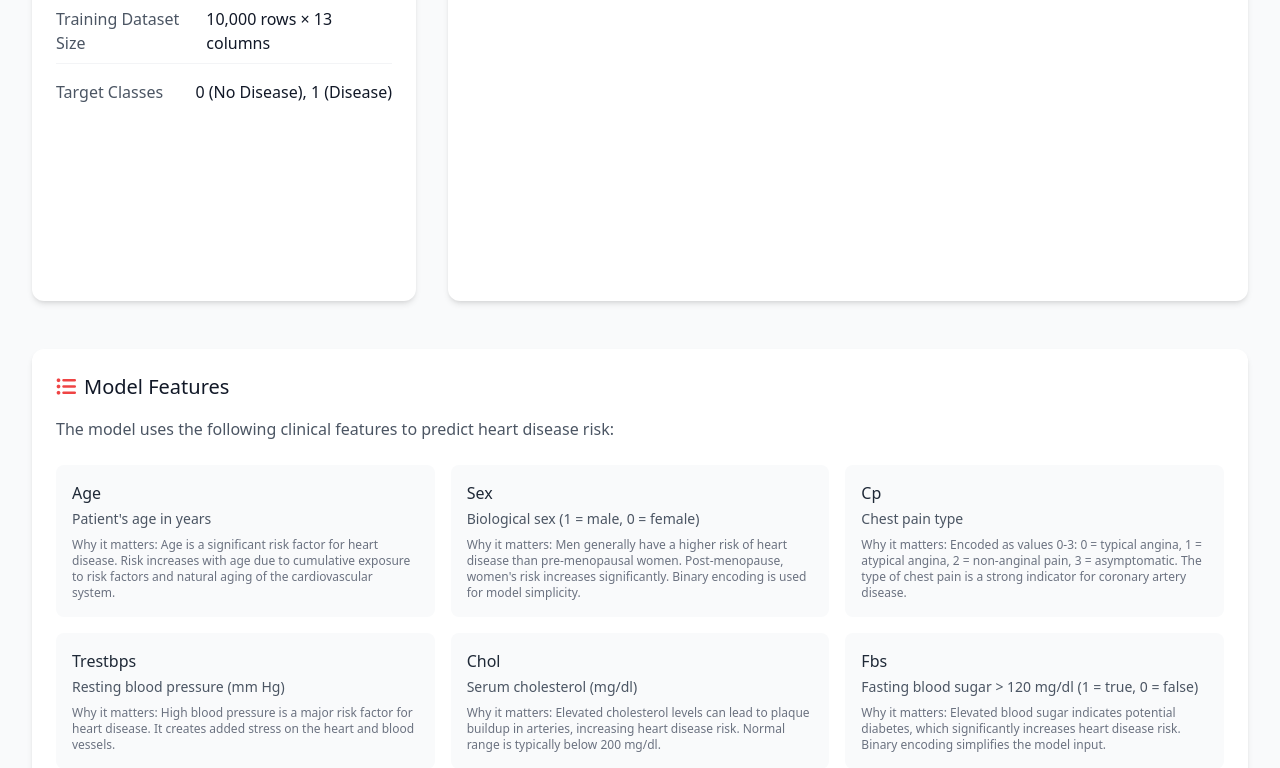
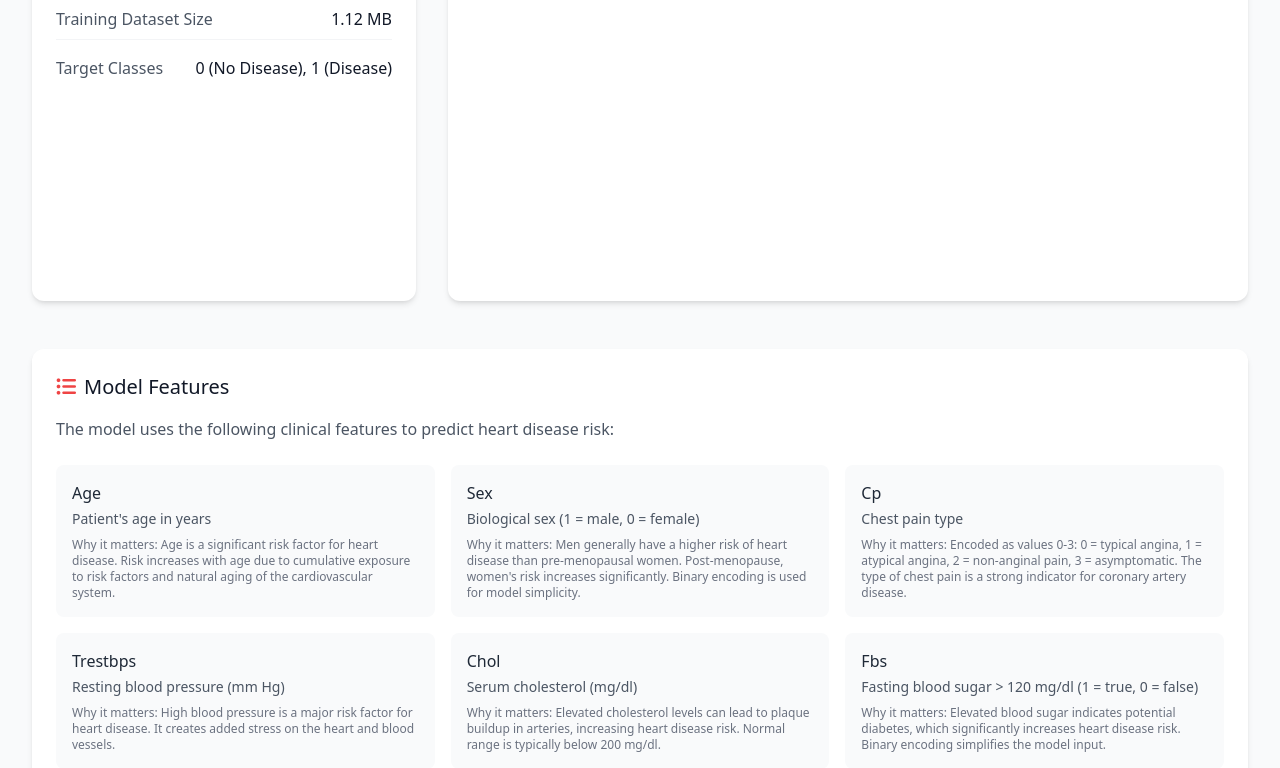
Before and after one commit to TheCoderKamal/ML-heart-disease-predictor, a plain HTML site: page static/model-info.html in a window 1280 px wide. Shown: the part 332-1100 px from the top of the page. Drawn offline with nearby package versions, Linux system fonts and the light colour scheme; no server answers.

Commit message:
model commit

```diff
--- a/static/model-info.html
+++ b/static/model-info.html
@@ -92,7 +92,7 @@
             </div>
             <div class="flex justify-between border-b border-gray-100 pb-2">
               <span class="text-gray-600">Training Dataset Size</span>
-              <span id="trainingSize" class="font-medium text-gray-900">10,000 rows × 13 columns</span>
+              <span id="trainingSize" class="font-medium text-gray-900">1.12 MB</span>
             </div>
             <div class="flex justify-between pb-2">
               <span class="text-gray-600">Target Classes</span>
```
